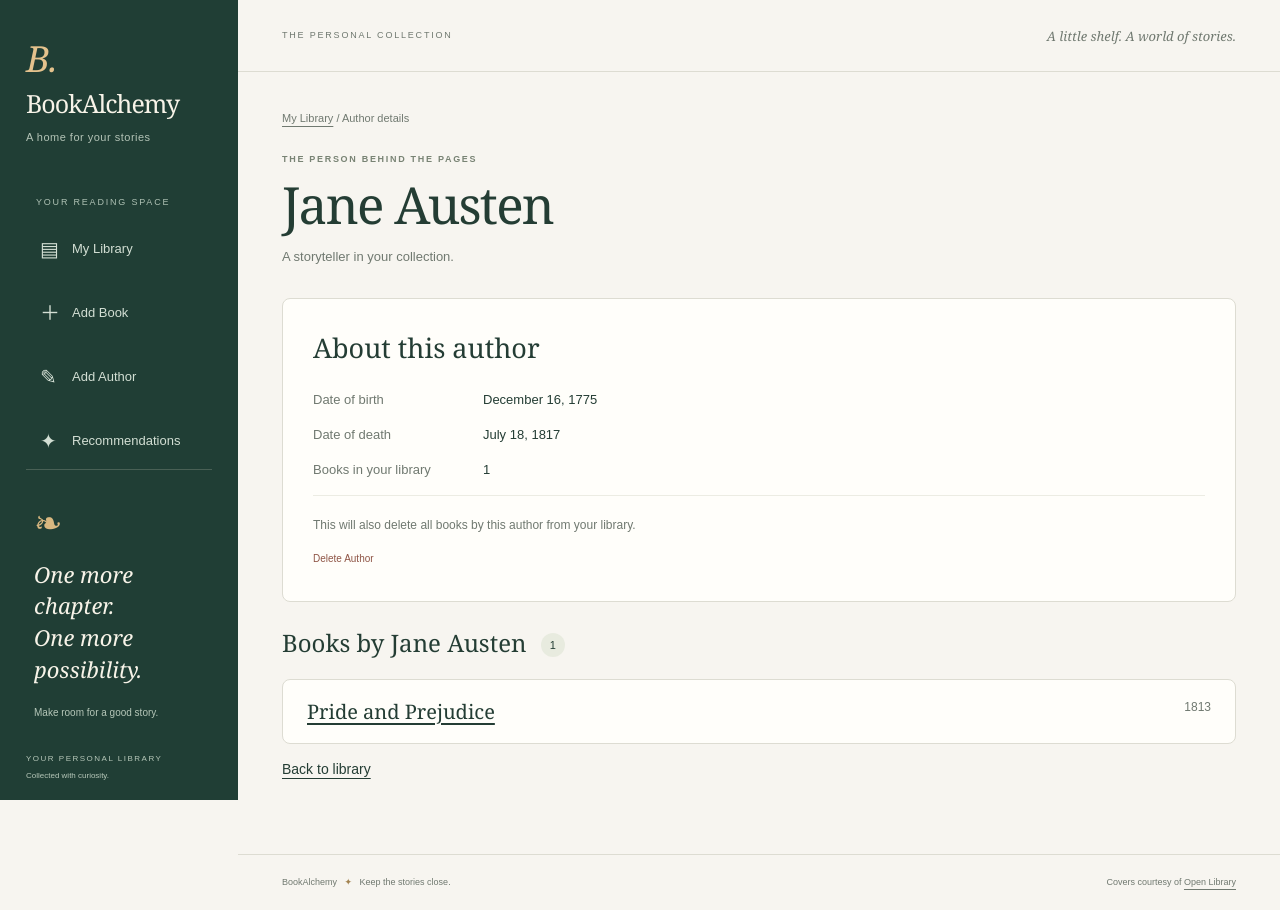
After one commit to Bmsbrdr/bookalchemy, a Flask app: page /author/1 in a window 1280 px wide. The commit adds this page. Run offline with Flask 3, Linux system fonts and the light colour scheme.

Commit message:
~ Pushing forgotten files. ~ Added book and author detail pages. ~ Added book ratings and AI recommendations through OpenRouter. ~ Fixed recommendation formatting and removed generated rating fields. ~ Added setup instructions, configuration examples, and tests. ~ Added author deletion with cascading book removal. ~ Added Delete Author buttons and a confirmation dialog. ~ Added deletion tests and shortened comments and docstrings. ~ Shortened comments and docstrings.

```diff
--- a/app.py
+++ b/app.py
@@ -1,22 +1,37 @@
-"""Provide Flask routes for browsing books and adding library records."""
+"""Library routes."""
 
 from datetime import date
 import os
 
-from flask import Flask, abort, flash, redirect, render_template, request, url_for
+from flask import Flask, abort, current_app, flash, redirect, render_template, request, url_for
+from sqlalchemy import inspect, text
 from sqlalchemy.exc import SQLAlchemyError
 from data_models import db, Author, Book
+from recommendations import RecommendationError, format_recommendation, recommend_books
 
 app = Flask(__name__)
 app.config['SECRET_KEY'] = os.environ.get('SECRET_KEY') or os.urandom(32)
 basedir = os.path.abspath(os.path.dirname(__file__))
 app.config['SQLALCHEMY_DATABASE_URI'] = f"sqlite:///{os.path.join(basedir, 'data/library.sqlite')}"
 db.init_app(app)
+app.jinja_env.filters['recommendation_text'] = format_recommendation
+
+
+def initialize_database():
+    """Create tables and add ratings to older databases."""
+    db.create_all()
+    columns = {column['name'] for column in inspect(db.engine).get_columns('books')}
+    if 'rating' not in columns:
+        with db.engine.begin() as connection:
+            connection.execute(text(
+                'ALTER TABLE books ADD COLUMN rating INTEGER '
+                'CHECK (rating BETWEEN 1 AND 10)'
+            ))
 
 
 @app.route('/')
 def home():
-    """Filter books by title and render them sorted by title or author."""
+    """Show books with title search and sorting."""
     search = request.args.get('search', '').strip()
     sort = request.args.get('sort', 'title')
     if sort not in ('title', 'author'):
@@ -33,7 +48,7 @@ def home():
 
 @app.route('/add_author', methods=['GET', 'POST'])
 def add_author():
-    """Display the author form or validate and save a submitted author."""
+    """Show the author form and save valid submissions."""
     if request.method == 'POST':
         try:
             name = request.form.get('name', '').strip()
@@ -60,7 +75,7 @@ def add_author():
 
 @app.route('/add_book', methods=['GET', 'POST'])
 def add_book():
-    """Display the book form or validate and save a book for an author."""
+    """Show the book form and save valid submissions."""
     authors = db.session.execute(db.select(Author).order_by(db.func.lower(Author.name))).scalars().all()
     if request.method == 'POST':
         try:
@@ -90,9 +105,91 @@ def add_book():
     return render_template('add_book.html', authors=authors)
 
 
+@app.route('/book/<int:book_id>')
+def book_detail(book_id):
+    """Show book details; return 404 if missing."""
+    book = db.get_or_404(Book, book_id)
+    return render_template('book_detail.html', book=book)
+
+
+@app.route('/author/<int:author_id>')
+def author_detail(author_id):
+    """Show an author's details and books; return 404 if missing."""
+    author = db.get_or_404(Author, author_id)
+    books = db.session.execute(
+        db.select(Book).where(Book.author_id == author.id)
+        .order_by(db.func.lower(Book.title), Book.id)
+    ).scalars().all()
+    return render_template('author_detail.html', author=author, books=books)
+
+
+@app.route('/book/<int:book_id>/rate', methods=['POST'])
+def rate_book(book_id):
+    """Save a rating from 1 to 10, or clear it."""
+    book = db.get_or_404(Book, book_id)
+    raw_rating = request.form.get('rating', '').strip()
+    try:
+        rating = int(raw_rating) if raw_rating else None
+        if rating is not None and not 1 <= rating <= 10:
+            raise ValueError
+    except ValueError:
+        return render_template('book_detail.html', book=book,
+                               error='Please choose a whole-number rating from 1 to 10.'), 400
+    try:
+        book.rating = rating
+        db.session.commit()
+    except SQLAlchemyError:
+        db.session.rollback()
+        current_app.logger.exception('Could not save book rating')
+        return render_template('book_detail.html', book=book,
+                               error='Could not save your rating. Please try again.'), 500
+    flash('Rating saved.' if rating is not None else 'Rating cleared.')
+    return redirect(url_for('book_detail', book_id=book.id))
+
+
+@app.route('/recommendations', methods=['GET', 'POST'])
+def recommendations():
+    """Request a recommendation when the form is submitted."""
+    books = db.session.execute(
+        db.select(Book).options(db.joinedload(Book.author)).order_by(Book.id)
+    ).scalars().all()
+    result = None
+    error = None
+    status = 200
+    if request.method == 'POST':
+        if not books:
+            error = 'Add some books to your library before requesting a recommendation.'
+            status = 400
+        else:
+            try:
+                result = recommend_books(books)
+            except RecommendationError as exception:
+                error = str(exception)
+                status = 503
+    return render_template('recommendations.html', books=books,
+                           recommendation=result, error=error), status
+
+
+@app.route('/author/<int:author_id>/delete', methods=['POST'])
+def delete_author(author_id):
+    """Delete an author and their books, then return to the library."""
+    author = db.get_or_404(Author, author_id)
+    name = author.name
+    try:
+        db.session.delete(author)
+        db.session.commit()
+    except SQLAlchemyError:
+        db.session.rollback()
+        current_app.logger.exception('Could not delete author')
+        flash('Could not delete the author. Please try again.')
+    else:
+        flash(f'Author "{name}" and all their books successfully deleted.')
+    return redirect(url_for('home'))
+
+
 @app.route('/book/<int:book_id>/delete', methods=['POST'])
 def delete_book(book_id):
-    """Delete a book while keeping its author and redirect to the library."""
+    """Delete the book, keep its author, and return to the library."""
     book = db.session.get(Book, book_id)
     if book is None:
         abort(404)
@@ -111,5 +208,5 @@ def delete_book(book_id):
 
 if __name__ == '__main__':
     with app.app_context():
-        db.create_all()
+        initialize_database()
     app.run()
--- /dev/null
+++ b/static/library.js
@@ -0,0 +1,23 @@
+// Show the fallback if the cover fails to load.
+document.querySelectorAll('[data-book-cover]').forEach((image) => {
+  const hideBrokenCover = () => { image.hidden = true; };
+  image.addEventListener('error', hideBrokenCover);
+  if (image.complete && image.naturalWidth === 0) hideBrokenCover();
+});
+
+// Disable the button while waiting for a recommendation.
+document.querySelectorAll('[data-recommendation-form]').forEach((form) => {
+  form.addEventListener('submit', () => {
+    form.querySelector('button').disabled = true;
+    form.querySelector('[role="status"]').hidden = false;
+  });
+});
+
+// Confirm before deleting an author and all their books.
+document.querySelectorAll('[data-delete-author]').forEach((form) => {
+  form.addEventListener('submit', (event) => {
+    if (!window.confirm('Delete this author and all their books? This cannot be undone.')) {
+      event.preventDefault();
+    }
+  });
+});
--- /dev/null
+++ b/templates/author_detail.html
@@ -0,0 +1,27 @@
+{% extends 'base.html' %}
+{% block title %}{{ author.name }}{% endblock %}
+{% block content %}
+<p class="breadcrumb"><a href="{{ url_for('home') }}">My Library</a> / Author details</p>
+<section class="page-heading"><div><p class="eyebrow">THE PERSON BEHIND THE PAGES</p><h1>{{ author.name }}</h1><p class="intro">A storyteller in your collection.</p></div></section>
+<section class="detail-panel" aria-label="Author information">
+  <h2>About this author</h2>
+  <dl class="detail-facts">
+    <dt>Date of birth</dt><dd>{{ author.birth_date.strftime('%B %d, %Y') if author.birth_date else 'Unknown' }}</dd>
+    <dt>Date of death</dt><dd>{{ author.date_of_death.strftime('%B %d, %Y') if author.date_of_death else 'Not recorded' }}</dd>
+    <dt>Books in your library</dt><dd>{{ books|length }}</dd>
+  </dl>
+  <form class="delete-form" action="{{ url_for('delete_author', author_id=author.id) }}" method="post" data-delete-author>
+    <p>This will also delete all books by this author from your library.</p>
+    <button type="submit" class="delete-button">Delete Author</button>
+  </form>
+</section>
+<div class="collection-heading"><h2>Books by {{ author.name }} <span class="count">{{ books|length }}</span></h2></div>
+<ul class="author-books">
+{% for book in books %}
+  <li><a href="{{ url_for('book_detail', book_id=book.id) }}">{{ book.title }}</a><span>{{ book.publication_year if book.publication_year else 'Year unknown' }}</span></li>
+{% else %}
+  <li>No books by this author in your library yet.</li>
+{% endfor %}
+</ul>
+<p><a href="{{ url_for('home') }}">Back to library</a></p>
+{% endblock %}
--- a/templates/base.html
+++ b/templates/base.html
@@ -17,6 +17,7 @@
       <a href="{{ url_for('home') }}" aria-current="{{ 'page' if request.endpoint == 'home' else 'false' }}"><span aria-hidden="true">▤</span> My Library</a>
       <a href="{{ url_for('add_book') }}" aria-current="{{ 'page' if request.endpoint == 'add_book' else 'false' }}"><span aria-hidden="true">＋</span> Add Book</a>
       <a href="{{ url_for('add_author') }}" aria-current="{{ 'page' if request.endpoint == 'add_author' else 'false' }}"><span aria-hidden="true">✎</span> Add Author</a>
+      <a href="{{ url_for('recommendations') }}" aria-current="{{ 'page' if request.endpoint == 'recommendations' else 'false' }}"><span aria-hidden="true">✦</span> Recommendations</a>
     </nav>
     <div class="sidebar-note"><span aria-hidden="true">❧</span><p>One more chapter.<br>One more possibility.</p><small>Make room for a good story.</small></div>
     <div class="sidebar-footer">YOUR PERSONAL LIBRARY<br><span>Collected with curiosity.</span></div>
--- a/templates/home.html
+++ b/templates/home.html
@@ -23,8 +23,8 @@
       <div class="cover-fallback"><span class="eyebrow">THE PERSONAL COLLECTION</span><strong>{{ book.title }}</strong><span class="fallback-rule"></span><span>{{ book.author.name }}</span><small>{% if book.isbn %}Cover unavailable{% else %}No ISBN – cover unavailable{% endif %}</small></div>
       {% if book.isbn %}<img src="https://covers.openlibrary.org/b/isbn/{{ book.isbn|urlencode }}-M.jpg?default=false" alt="Cover of {{ book.title }}" loading="lazy" data-book-cover>{% endif %}
     </div>
-    <div class="book-info"><h2>{{ book.title }}</h2><p class="author-name">{{ book.author.name }}</p><div class="book-meta"><span>{% if book.publication_year %}{{ book.publication_year }}{% else %}Year unknown{% endif %}</span><span class="book-format">BOOK</span></div>{% if book.isbn %}<p class="isbn">ISBN {{ book.isbn }}</p>{% endif %}
-    <form class="delete-form" action="{{ url_for('delete_book', book_id=book.id) }}" method="post"><button type="submit" class="delete-button" aria-label="Delete Book: {{ book.title }}">Delete Book <span aria-hidden="true">×</span></button></form></div>
+    <div class="book-info"><h2><a href="{{ url_for('book_detail', book_id=book.id) }}">{{ book.title }}</a></h2><p class="author-name"><a href="{{ url_for('author_detail', author_id=book.author_id) }}">{{ book.author.name }}</a></p><form class="author-delete-form" action="{{ url_for('delete_author', author_id=book.author_id) }}" method="post" data-delete-author><button type="submit" class="delete-button" title="Deletes this author and all their books">Delete Author</button></form><div class="book-meta"><span>{% if book.publication_year %}{{ book.publication_year }}{% else %}Year unknown{% endif %}</span><span class="book-format">BOOK</span></div>{% if book.isbn %}<p class="isbn">ISBN {{ book.isbn }}</p>{% endif %}
+    <p class="book-rating">{% if book.rating %}Rated {{ book.rating }} / 10{% else %}<a href="{{ url_for('book_detail', book_id=book.id) }}">Rate this book</a>{% endif %}</p><form class="delete-form" action="{{ url_for('delete_book', book_id=book.id) }}" method="post"><button type="submit" class="delete-button" aria-label="Delete Book: {{ book.title }}">Delete Book <span aria-hidden="true">×</span></button></form></div>
   </article>
 {% else %}
   <div class="empty-state"><span aria-hidden="true">▤</span>{% if search %}<h2>No matching stories.</h2><p>No books match your search for “{{ search }}”.</p><a class="button primary" href="{{ url_for('home', sort=sort) }}">Show all books</a>{% else %}<h2>Your shelf is a blank page.</h2><p>No books yet. Start a collection that's entirely yours.</p><a class="button primary" href="{{ url_for('add_book') }}">Add your first book.</a>{% endif %}</div>
```
Also changed, not shown: data_models.py (+15 -8 lines), recommendations.py (added, +105 -0 lines), templates/book_detail.html (added, +36 -0 lines), templates/recommendations.html (added, +17 -0 lines), tests/test_recommendations.py (added, +83 -0 lines), tests/test_routes.py (+133 -22 lines), data/library.sqlite, static/style.css (added), 1 other file.
